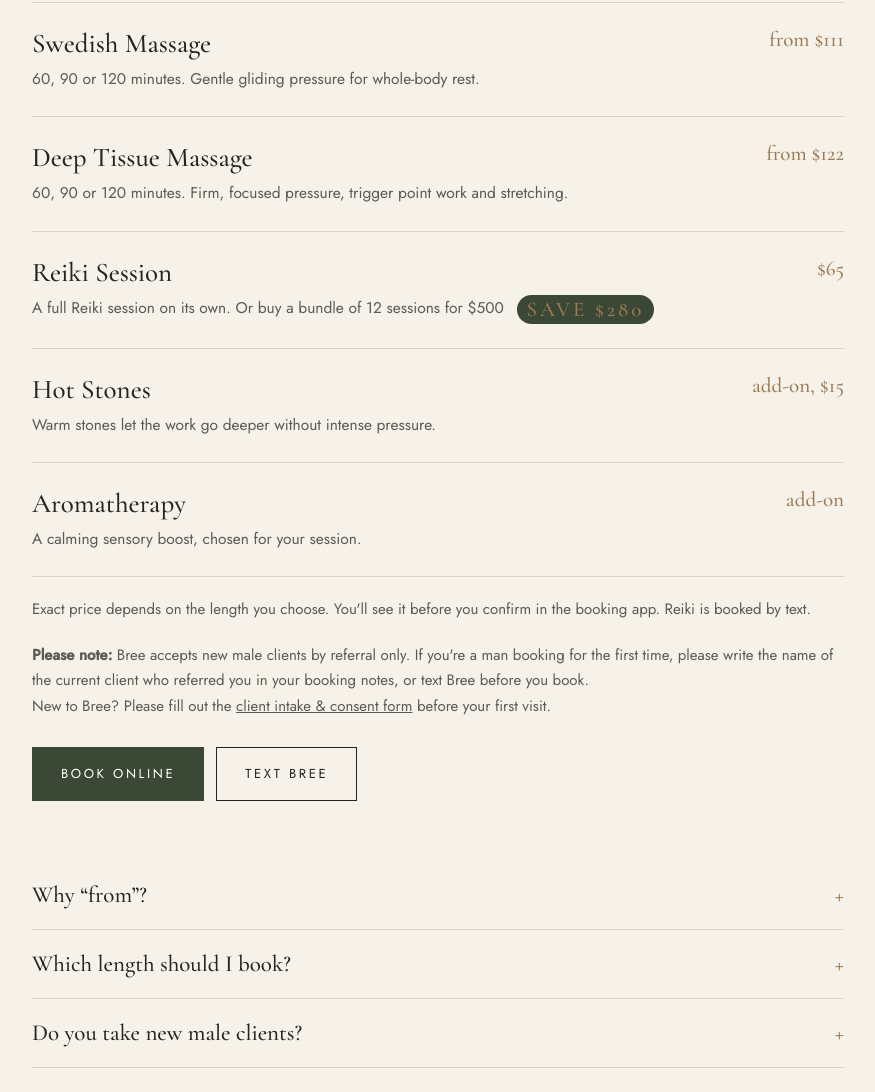
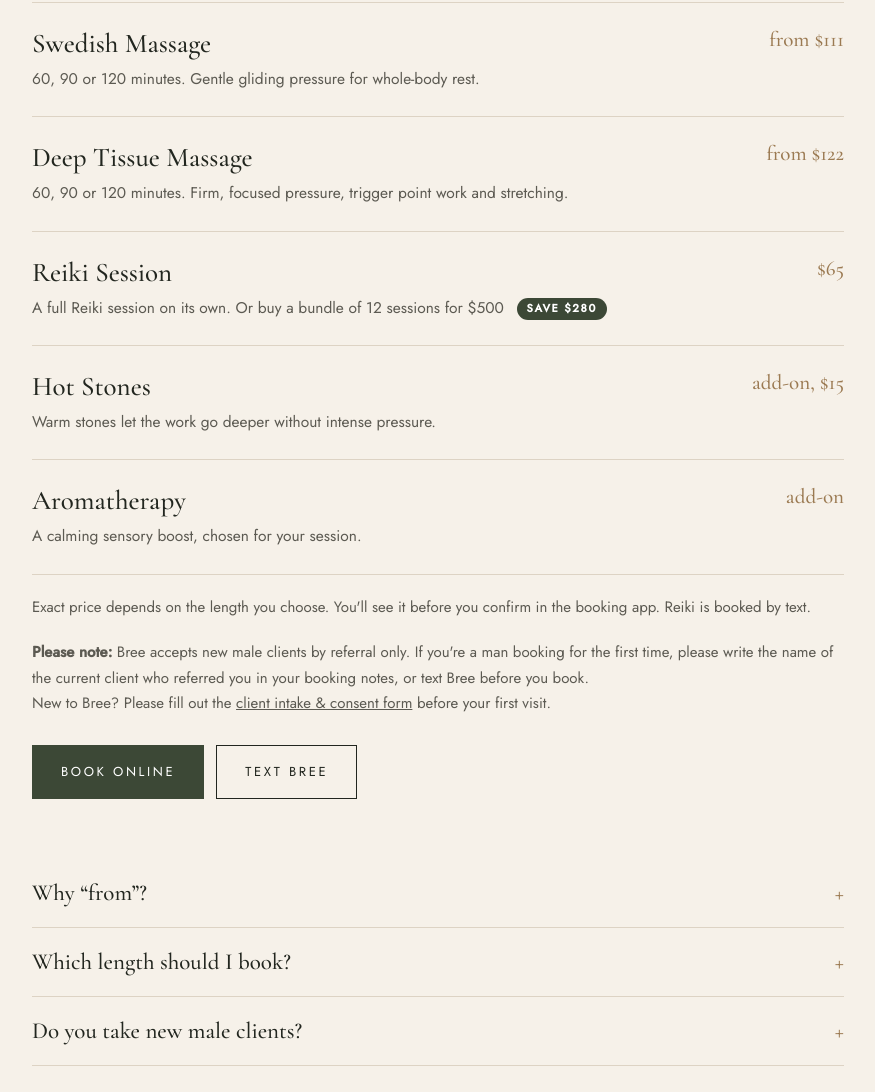
Before and after one commit to handledhq/bree-renee-massage, a plain HTML site: page pricing/index.html in a window 1280 px wide. Shown: the part 633-1725 px from the top of the page, without its empty margins (202-1077 px from the left). Drawn offline with nearby package versions, Linux system fonts and the light colour scheme.

Commit message:
Bree: Save $280 badge style
Co-Authored-By: Claude Opus 5.5 <noreply@anthropic.com>

```diff
--- a/style.css
+++ b/style.css
@@ -34,7 +34,7 @@ h1 i,h2 i,h3 i{font-family:'Allura',cursive;font-style:normal;color:var(--bronze
 .proof{background:var(--sand);border-bottom:1px solid var(--line);padding:30px 0}.proof .wrap{display:flex;align-items:center;justify-content:center;gap:28px;flex-wrap:wrap;text-align:center}
 .proof blockquote{margin:0;font:italic 400 23px/1.4 'Cormorant Garamond',Georgia,serif;max-width:640px}.proof .st{color:var(--bronze);letter-spacing:.18em;font-size:15px}.proof cite{font-style:normal;font-size:13px;letter-spacing:.14em;text-transform:uppercase;color:#6b665c}
 .proof .score{border-left:1px solid var(--line);padding-left:28px;font-size:14px;color:#5c5a52}.proof .score b{display:block;font:500 34px/1 'Cormorant Garamond',Georgia,serif;color:var(--ink)}
-.save{display:inline-block;margin-left:8px;padding:2px 10px;border-radius:30px;background:var(--moss);color:#fff;font:600 11px 'Jost';letter-spacing:.14em;text-transform:uppercase;vertical-align:middle}
+.price .save,.save{display:inline-block;float:none;margin-left:8px;padding:2px 10px;border-radius:30px;background:var(--moss);color:#fff!important;font:600 11px/1.6 'Jost',sans-serif!important;letter-spacing:.14em;text-transform:uppercase;vertical-align:middle}
 .split{display:grid;grid-template-columns:1fr 1fr;gap:72px;align-items:center}
 .split img{width:100%;aspect-ratio:4/5;object-fit:cover;object-position:50% 25%}
 .three{display:grid;grid-template-columns:repeat(3,1fr);gap:28px;margin-top:54px}
```
